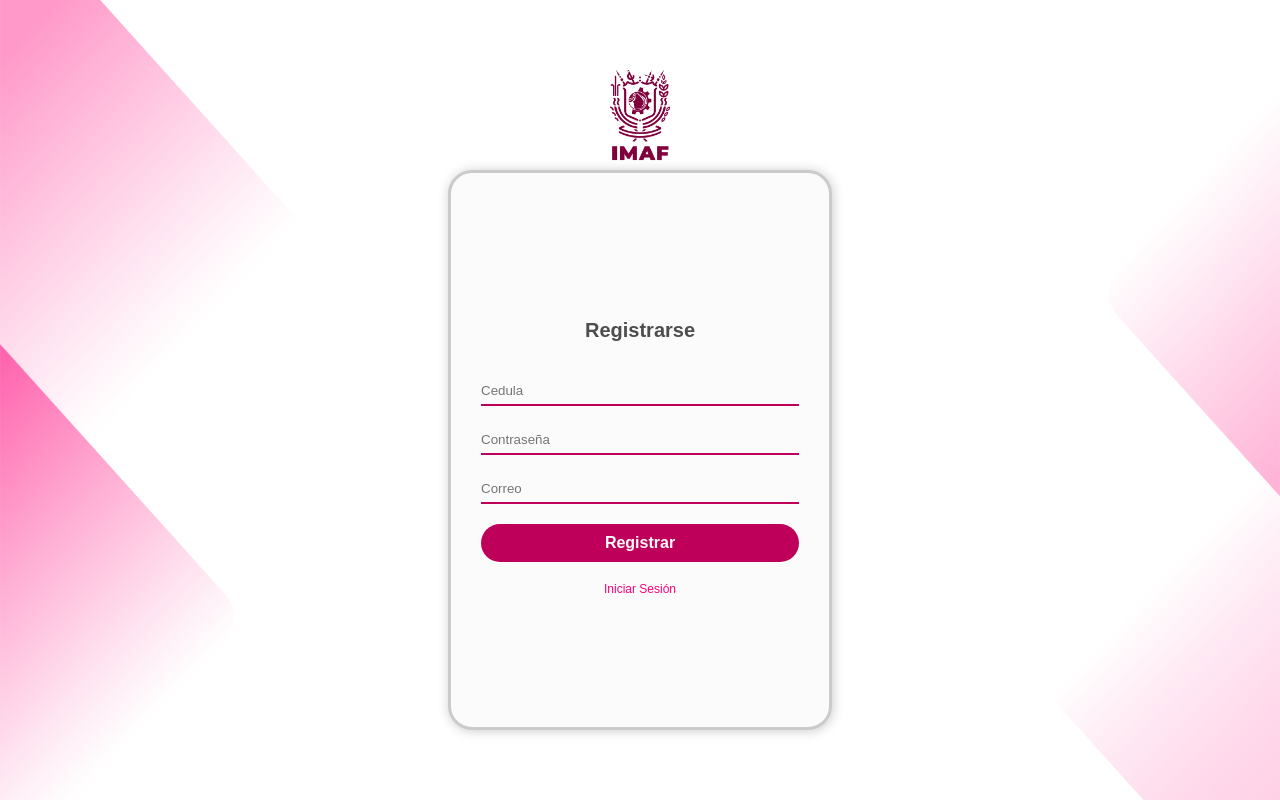
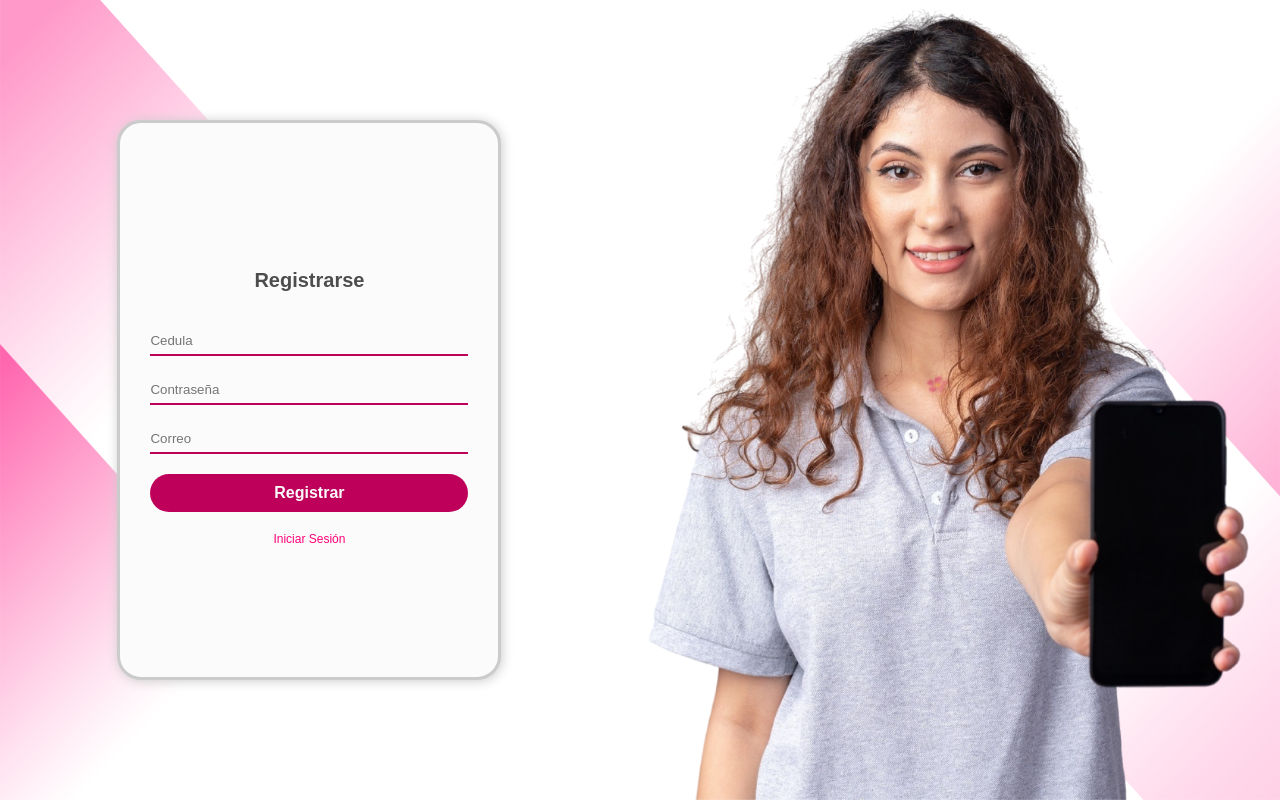
Before and after one commit to Emcahell/imaf-project, a PHP site: page /register.html in a window 1280 px wide. Run offline with PHP 8.4, Linux system fonts and the light colour scheme.

Commit message:
imagen de fondo agragada

```diff
--- a/register.html
+++ b/register.html
@@ -30,7 +30,9 @@
                 <a href="#">Iniciar Sesión</a>
             </div>
         </form>
+
     </div>
+    <img src="assets/images/model-register.png" alt="modelo" class="img-women">
 
 </body>
 </html>
--- a/styles/register.css
+++ b/styles/register.css
@@ -45,7 +45,7 @@
     height: 100vh; /* Asegura que el body ocupe toda la pantalla */
     font-family: "monserrat", sans-serif;
     display: flex;
-    justify-content: space-around;
+    justify-content: space-between;
 }
 
 .box-center{
@@ -59,6 +59,11 @@
 
 img{
     width: 60px;
+}
+
+.img-women{
+    width: 100vw;
+    height: 100vh;
 }
 
 /* Form */
@@ -76,6 +81,7 @@
     padding: 1rem 3rem;
     text-align: center;
     box-shadow: 1px 1px 12px var(--color-gray-borders);
+    position: absolute;
 }
 
 .form-title{
```
